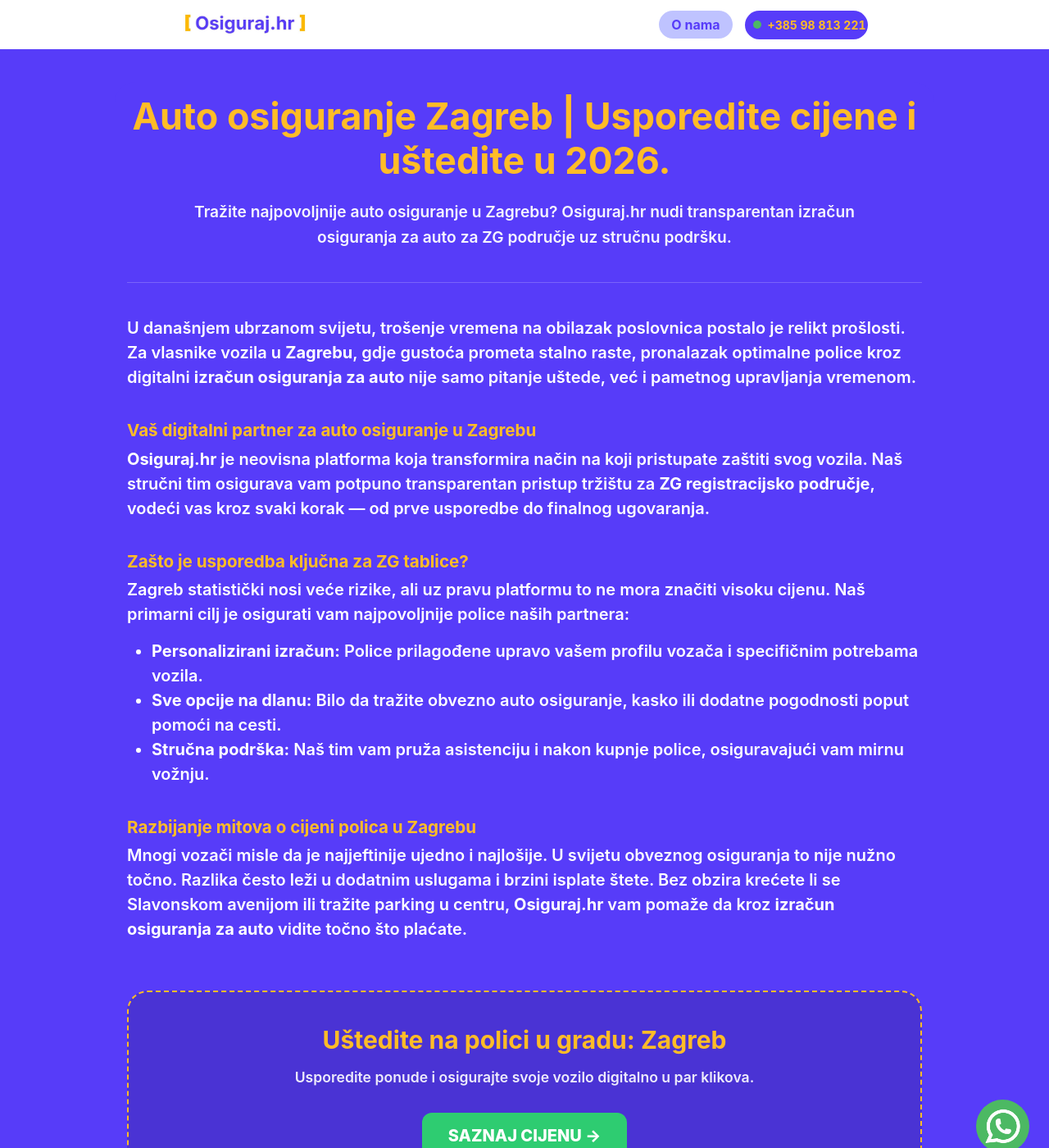
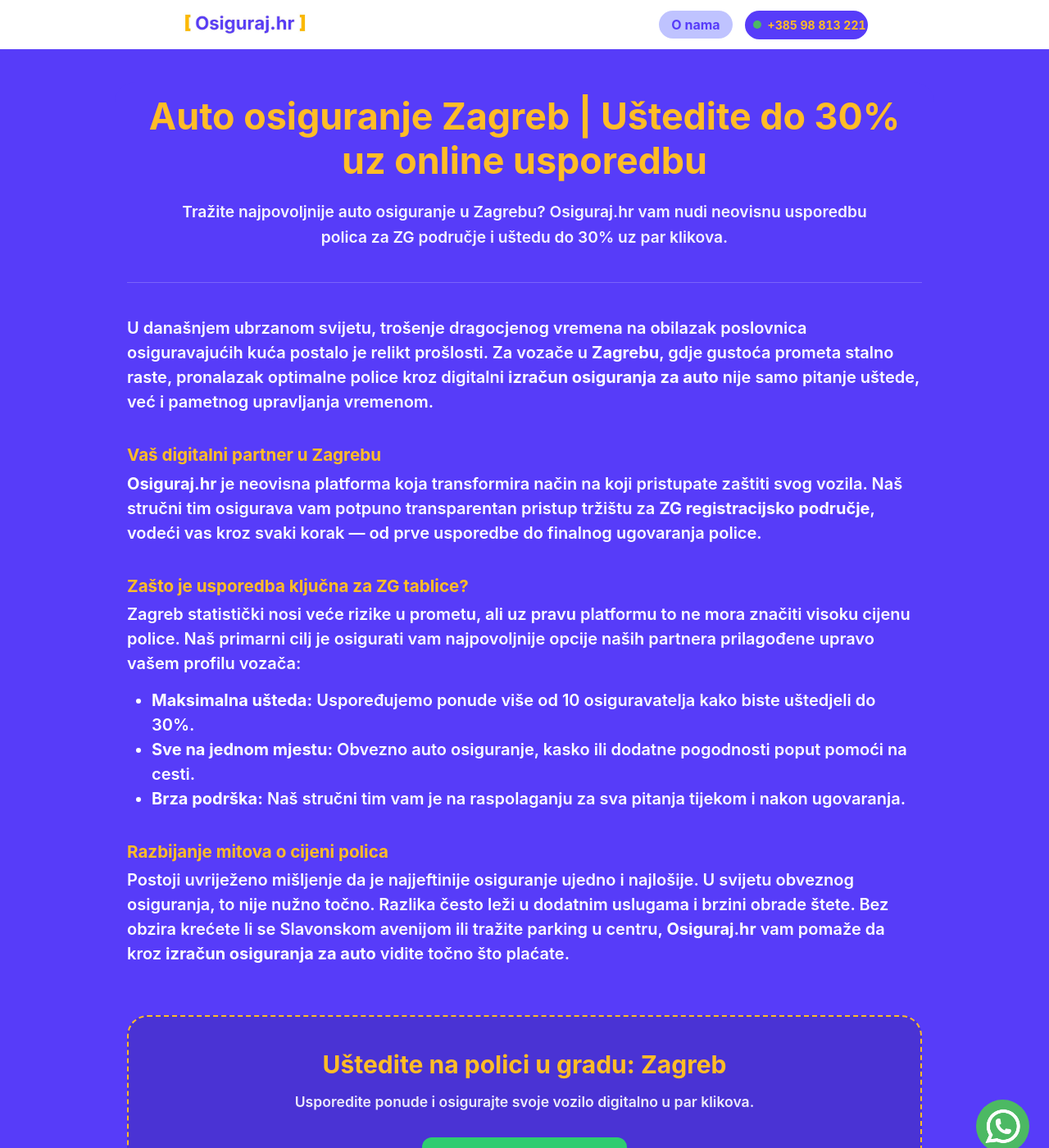
Before and after one commit to Filip-Gale/OsigurajHR, a Jekyll site: the page built from _gradovi/zagreb.md, in a window 1280 px wide and 1400 px high. Shown: the whole window at 82% size. Built offline with Jekyll 4.4.1, drawn with Linux system fonts in a browser that asks for light colours.

Commit message:
Update zagreb.md

```diff
--- a/_gradovi/zagreb.md
+++ b/_gradovi/zagreb.md
@@ -1,25 +1,25 @@
 ---
 layout: grad
 grad_ime: "Zagreb"
-title: "Auto osiguranje Zagreb | Usporedite cijene i uštedite u 2026."
+title: "Auto osiguranje Zagreb | Uštedite do 30% uz online usporedbu"
 permalink: /auto-osiguranje/zagreb/
-description: "Tražite najpovoljnije auto osiguranje u Zagrebu? Osiguraj.hr nudi transparentan izračun osiguranja za auto za ZG područje uz stručnu podršku."
+description: "Tražite najpovoljnije auto osiguranje u Zagrebu? Osiguraj.hr vam nudi neovisnu usporedbu polica za ZG područje i uštedu do 30% uz par klikova."
 ---
 
-U današnjem ubrzanom svijetu, trošenje vremena na obilazak poslovnica postalo je relikt prošlosti. Za vlasnike vozila u **Zagrebu**, gdje gustoća prometa stalno raste, pronalazak optimalne police kroz digitalni **izračun osiguranja za auto** nije samo pitanje uštede, već i pametnog upravljanja vremenom.
+U današnjem ubrzanom svijetu, trošenje dragocjenog vremena na obilazak poslovnica osiguravajućih kuća postalo je relikt prošlosti. Za vozače u **Zagrebu**, gdje gustoća prometa stalno raste, pronalazak optimalne police kroz digitalni **izračun osiguranja za auto** nije samo pitanje uštede, već i pametnog upravljanja vremenom.
 
-### Vaš digitalni partner za auto osiguranje u Zagrebu
+### Vaš digitalni partner u Zagrebu
 
-**Osiguraj.hr** je neovisna platforma koja transformira način na koji pristupate zaštiti svog vozila. Naš stručni tim osigurava vam potpuno transparentan pristup tržištu za **ZG registracijsko područje**, vodeći vas kroz svaki korak — od prve usporedbe do finalnog ugovaranja.
+**Osiguraj.hr** je neovisna platforma koja transformira način na koji pristupate zaštiti svog vozila. Naš stručni tim osigurava vam potpuno transparentan pristup tržištu za **ZG registracijsko područje**, vodeći vas kroz svaki korak — od prve usporedbe do finalnog ugovaranja police.
 
 ### Zašto je usporedba ključna za ZG tablice?
 
-Zagreb statistički nosi veće rizike, ali uz pravu platformu to ne mora značiti visoku cijenu. Naš primarni cilj je osigurati vam najpovoljnije police naših partnera:
+Zagreb statistički nosi veće rizike u prometu, ali uz pravu platformu to ne mora značiti visoku cijenu police. Naš primarni cilj je osigurati vam najpovoljnije opcije naših partnera prilagođene upravo vašem profilu vozača:
 
-* **Personalizirani izračun:** Police prilagođene upravo vašem profilu vozača i specifičnim potrebama vozila.
-* **Sve opcije na dlanu:** Bilo da tražite obvezno auto osiguranje, kasko ili dodatne pogodnosti poput pomoći na cesti.
-* **Stručna podrška:** Naš tim vam pruža asistenciju i nakon kupnje police, osiguravajući vam mirnu vožnju.
+* **Maksimalna ušteda:** Uspoređujemo ponude više od 10 osiguravatelja kako biste uštedjeli do 30%.
+* **Sve na jednom mjestu:** Obvezno auto osiguranje, kasko ili dodatne pogodnosti poput pomoći na cesti.
+* **Brza podrška:** Naš stručni tim vam je na raspolaganju za sva pitanja tijekom i nakon ugovaranja.
 
-### Razbijanje mitova o cijeni polica u Zagrebu
+### Razbijanje mitova o cijeni polica
 
-Mnogi vozači misle da je najjeftinije ujedno i najlošije. U svijetu obveznog osiguranja to nije nužno točno. Razlika često leži u dodatnim uslugama i brzini isplate štete. Bez obzira krećete li se Slavonskom avenijom ili tražite parking u centru, **Osiguraj.hr** vam pomaže da kroz **izračun osiguranja za auto** vidite točno što plaćate.
+Postoji uvriježeno mišljenje da je najjeftinije osiguranje ujedno i najlošije. U svijetu obveznog osiguranja, to nije nužno točno. Razlika često leži u dodatnim uslugama i brzini obrade štete. Bez obzira krećete li se Slavonskom avenijom ili tražite parking u centru, **Osiguraj.hr** vam pomaže da kroz **izračun osiguranja za auto** vidite točno što plaćate.
```
